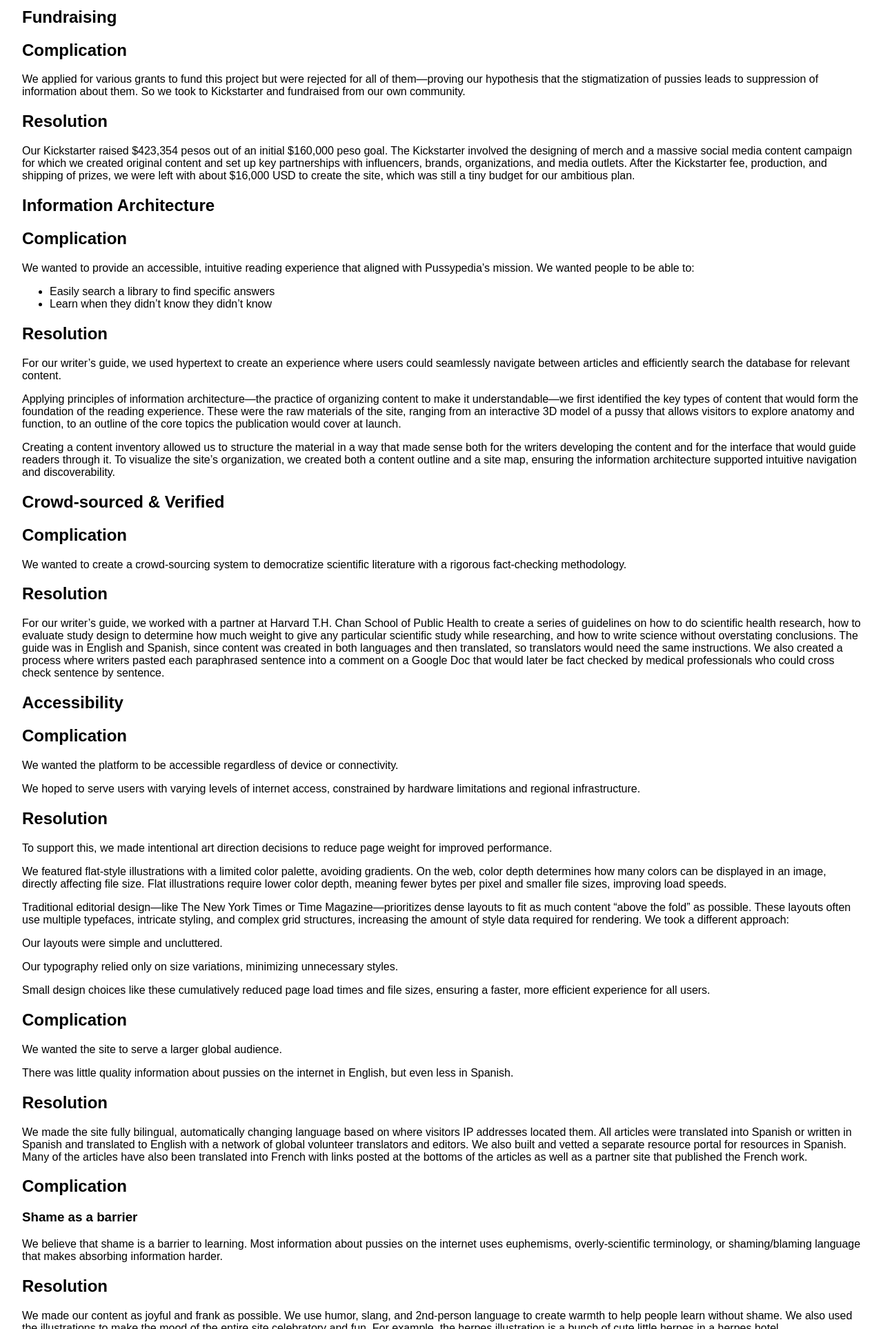
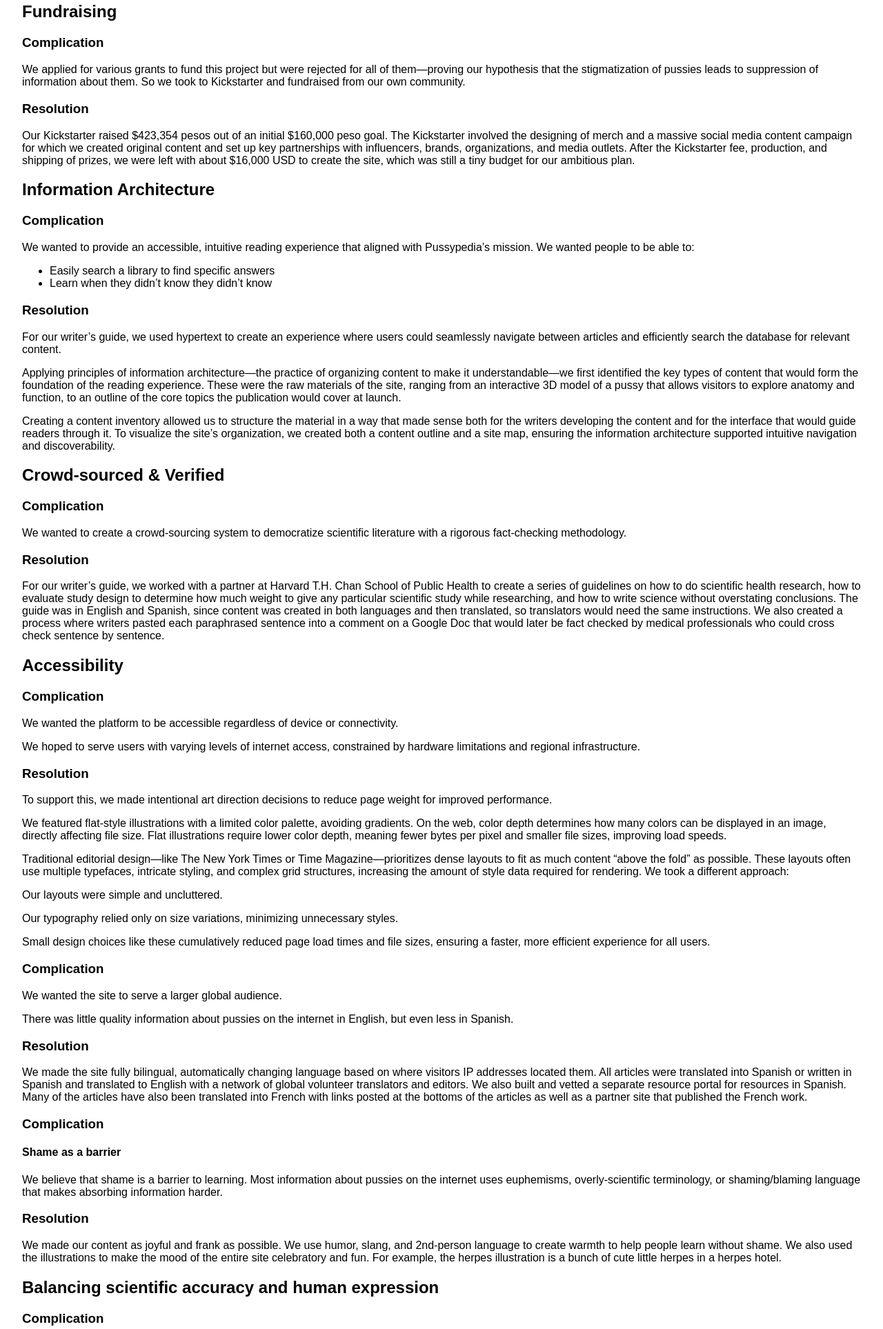
Before and after one commit to michaelryap/ofa-website, a plain HTML site: page pussypedia.html in a window 1280 px wide. Shown: the part 873-2800 px from the top of the page at 69% size. Drawn offline with Linux system fonts and the light colour scheme.

Commit message:
Sync Pussypedia heading levels from Google Doc
Co-Authored-By: Claude Opus 5.5 <noreply@anthropic.com>

```diff
--- a/pussypedia.html
+++ b/pussypedia.html
@@ -25,7 +25,7 @@
     </section>
 
     <section class="overview">
-      <h1>Overview</h1>
+      <h2>Overview</h2>
       <p>The internet lacked verified, gender-inclusive, non-shaming information about pussies.</p>
       <p>So we, in collaboration with artist and illustrator María Conejo, made a bilingual, inclusive, joyful, highly fact-checked sexual health editorial platform.</p>
       <dl>
@@ -63,8 +63,8 @@
     </section>
 
     <section class="situation">
-      <h1>Situation</h1>
-      <h2>The internet lacked verified, non-shaming information about pussies.</h2>
+      <h2>Situation</h2>
+      <h3>The internet lacked verified, non-shaming information about pussies.</h3>
       <p>Institutions with resources don’t often fund research about pussies. Of what little sexual health research exists, too much centers on male, cis, and heterosexual needs. Also, it is mostly inaccessible to most people. Science journals are written for scientists and locked behind paywalls.</p>
       <p>In a vacuum of high-quality information, most of what we learn about our bodies comes from a misogynistic cultural legacy and from advertisers who capitalize on it by using shame to sell us products that often harm us.</p>
       <p>As a result, pussies are stigmatized. People don’t know that their pussies are just fine how they are.</p>
@@ -73,85 +73,85 @@
     </section>
 
     <section class="fundraising">
-      <h1>Fundraising</h1>
-      <h2>Complication</h2>
+      <h2>Fundraising</h2>
+      <h3>Complication</h3>
       <p>We applied for various grants to fund this project but were rejected for all of them—proving our hypothesis that the stigmatization of pussies leads to suppression of information about them. So we took to Kickstarter and fundraised from our own community.</p>
-      <h2>Resolution</h2>
+      <h3>Resolution</h3>
       <p>Our Kickstarter raised $423,354 pesos out of an initial $160,000 peso goal. The Kickstarter involved the designing of merch and a massive social media content campaign for which we created original content and set up key partnerships with influencers, brands, organizations, and media outlets. After the Kickstarter fee, production, and shipping of prizes, we were left with about $16,000 USD to create the site, which was still a tiny budget for our ambitious plan.</p>
     </section>
 
     <section class="information-architecture">
-      <h1>Information Architecture</h1>
-      <h2>Complication</h2>
+      <h2>Information Architecture</h2>
+      <h3>Complication</h3>
       <p>We wanted to provide an accessible, intuitive reading experience that aligned with Pussypedia’s mission. We wanted people to be able to:</p>
       <ul>
         <li>Easily search a library to find specific answers</li>
         <li>Learn when they didn’t know they didn’t know</li>
       </ul>
-      <h2>Resolution</h2>
+      <h3>Resolution</h3>
       <p>For our writer’s guide, we used hypertext to create an experience where users could seamlessly navigate between articles and efficiently search the database for relevant content.</p>
       <p>Applying principles of information architecture—the practice of organizing content to make it understandable—we first identified the key types of content that would form the foundation of the reading experience. These were the raw materials of the site, ranging from an interactive 3D model of a pussy that allows visitors to explore anatomy and function, to an outline of the core topics the publication would cover at launch.</p>
       <p>Creating a content inventory allowed us to structure the material in a way that made sense both for the writers developing the content and for the interface that would guide readers through it. To visualize the site’s organization, we created both a content outline and a site map, ensuring the information architecture supported intuitive navigation and discoverability.</p>
     </section>
 
     <section class="crowd-sourced-verified">
-      <h1>Crowd-sourced &amp; Verified</h1>
-      <h2>Complication</h2>
+      <h2>Crowd-sourced &amp; Verified</h2>
+      <h3>Complication</h3>
       <p>We wanted to create a crowd-sourcing system to democratize scientific literature with a rigorous fact-checking methodology.</p>
-      <h2>Resolution</h2>
+      <h3>Resolution</h3>
       <p>For our writer’s guide, we worked with a partner at Harvard T.H. Chan School of Public Health to create a series of guidelines on how to do scientific health research, how to evaluate study design to determine how much weight to give any particular scientific study while researching, and how to write science without overstating conclusions. The guide was in English and Spanish, since content was created in both languages and then translated, so translators would need the same instructions. We also created a process where writers pasted each paraphrased sentence into a comment on a Google Doc that would later be fact checked by medical professionals who could cross check sentence by sentence.</p>
     </section>
 
     <section class="accessibility">
-      <h1>Accessibility</h1>
-      <h2>Complication</h2>
+      <h2>Accessibility</h2>
+      <h3>Complication</h3>
       <p>We wanted the platform to be accessible regardless of device or connectivity.</p>
       <p>We hoped to serve users with varying levels of internet access, constrained by hardware limitations and regional infrastructure.</p>
-      <h2>Resolution</h2>
+      <h3>Resolution</h3>
       <p>To support this, we made intentional art direction decisions to reduce page weight for improved performance.</p>
       <p>We featured flat-style illustrations with a limited color palette, avoiding gradients. On the web, color depth determines how many colors can be displayed in an image, directly affecting file size. Flat illustrations require lower color depth, meaning fewer bytes per pixel and smaller file sizes, improving load speeds.</p>
       <p>Traditional editorial design—like The New York Times or Time Magazine—prioritizes dense layouts to fit as much content “above the fold” as possible. These layouts often use multiple typefaces, intricate styling, and complex grid structures, increasing the amount of style data required for rendering. We took a different approach:</p>
       <p>Our layouts were simple and uncluttered.</p>
       <p>Our typography relied only on size variations, minimizing unnecessary styles.</p>
       <p>Small design choices like these cumulatively reduced page load times and file sizes, ensuring a faster, more efficient experience for all users.</p>
-      <h2>Complication</h2>
+      <h3>Complication</h3>
       <p>We wanted the site to serve a larger global audience.</p>
       <p>There was little quality information about pussies on the internet in English, but even less in Spanish.</p>
-      <h2>Resolution</h2>
+      <h3>Resolution</h3>
       <p>We made the site fully bilingual, automatically changing language based on where visitors IP addresses located them. All articles were translated into Spanish or written in Spanish and translated to English with a network of global volunteer translators and editors. We also built and vetted a separate resource portal for resources in Spanish. Many of the articles have also been translated into French with links posted at the bottoms of the articles as well as a partner site that published the French work.</p>
-      <h2>Complication</h2>
-      <h3>Shame as a barrier</h3>
+      <h3>Complication</h3>
+      <h4>Shame as a barrier</h4>
       <p>We believe that shame is a barrier to learning. Most information about pussies on the internet uses euphemisms, overly-scientific terminology, or shaming/blaming language that makes absorbing information harder.</p>
-      <h2>Resolution</h2>
+      <h3>Resolution</h3>
       <p>We made our content as joyful and frank as possible. We use humor, slang, and 2nd-person language to create warmth to help people learn without shame. We also used the illustrations to make the mood of the entire site celebratory and fun. For example, the herpes illustration is a bunch of cute little herpes in a herpes hotel.</p>
     </section>
 
     <section class="scientific-accuracy">
-      <h1>Balancing scientific accuracy and human expression</h1>
-      <h2>Complication</h2>
+      <h2>Balancing scientific accuracy and human expression</h2>
+      <h3>Complication</h3>
       <p>We wanted to create a brand and editorial design that balanced scientific accuracy with human expression, reinforcing both credibility and approachability.</p>
       <p>We wanted to choose the right typography. No matter how thoughtful the layout or how polished the interactions and imagery, if the typography of a site fails, the entire design falls apart.</p>
-      <h2>Resolution</h2>
-      <h3>Logo</h3>
+      <h3>Resolution</h3>
+      <h4>Logo</h4>
       <p>The logo originated from one of Maria’s figurative illustrations, a full-body illustration featured intricate, delicate line work that conveyed her form. Early design studies quickly revealed a challenge: when scaled down to fit a 60px-tall navigation bar on a mobile device—especially on older, low-resolution screens—the fine details blurred into an unrecognizable shape.</p>
       <p>To solve this, we cropped the image to focus on the pussy. This approach preserved the figurative essence of Maria’s work while simplifying the design into a graphic mark that maintained its integrity across various sizes and devices.</p>
-      <h3>Art Direction</h3>
+      <h4>Art Direction</h4>
       <p>One of the most distinctive aspects of Pussypedia’s art direction is its exclusive use of illustrations. This approach bridges the arts and sciences while giving the publication a uniquely recognizable, joyful aesthetic. Anticipating collaborations with multiple illustrators, each with their own style, Maria and I developed a 2-rule guideline to maintain visual consistency:</p>
       <ul>
         <li>Render all linework in black or white</li>
         <li>Flood fields of color with a limited palette of pinks</li>
       </ul>
       <p>This system ensures that every illustration, regardless of its creator, shares a cohesive look and feel—connecting articles, reinforcing the brand, and creating a seamless visual identity.</p>
-      <h3>Typography</h3>
+      <h4>Typography</h4>
       <p>We chose Plain by the Swiss type foundry Optimo, known for its contemporary yet timeless fonts. While rooted in geometric rationality, Plain subtly breaks from strict mathematical precision, giving it an idiosyncratic, human feel. It was the perfect choice to balance the authority of peer-reviewed medical information with the expressive, figurative illustrations that accompany each article.</p>
       <p>For running copy, we paired Plain with Leitura News from DSType. Designed specifically for news typography, Leitura News is a highly legible serif that keeps long passages of text sharp and easy to read, even at small sizes. Despite being created by different foundries, Plain and Leitura News share strikingly similar proportions—most notably, their nearly identical x-heights—making them an ideal pairing for online publishing, where text often appears side by side.</p>
     </section>
 
     <section class="audience-development">
-      <h1>Audience Development</h1>
-      <h2>Complication</h2>
+      <h2>Audience Development</h2>
+      <h3>Complication</h3>
       <p>None of the creators had substantial social media followings. We were going to create an editorial platform from thin air, so we would need a big effort to get it in front of eyeballs.</p>
-      <h2>Resolution</h2>
+      <h3>Resolution</h3>
       <p>Leveraging the audience we had created through our Kickstarter and our personal networks, we staged a massive community outreach effort.</p>
       <ul>
         <li>PR Push: We did a massive round of PR, sending a press pack to hundreds of publications before launch with tailored emails pitching different aspects of the story depending on the publication.</li>
@@ -160,7 +160,7 @@
         <li>Strategic Partnerships: We partnered again with brands, organizations, influencers, and media outlets to publicize the launch.</li>
         <li>Community Relations: We built and leveraged a global network of writers, translators, editors, medical professionals, illustrators, and fact checkers who we also encouraged to help share Pussypedia with their networks.</li>
       </ul>
-      <h2>Results</h2>
+      <h3>Results</h3>
       <dl>
         <div>
           <dt>Instagram Followers</dt>
```
